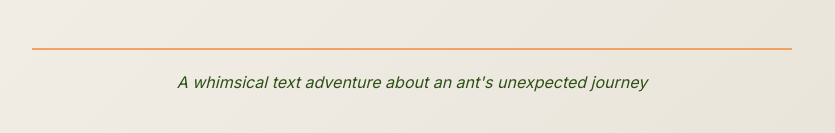
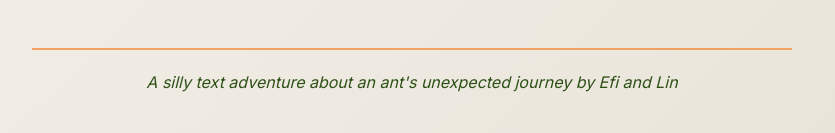
Before and after one commit to DevBidimosu/Devbidimosu.github.io, a plain HTML site: page bar_test5/index.html in a window 1280 px wide. Shown: the part 664-797 px from the top of the page, without its empty margins (228-1063 px from the left). Drawn offline with Linux system fonts and the light colour scheme.

Commit message:
Update index.html

```diff
--- a/bar_test5/index.html
+++ b/bar_test5/index.html
@@ -294,7 +294,7 @@
         </main>
 
         <footer class="game-footer">
-            <p>A whimsical text adventure about an ant's unexpected journey</p>
+            <p>A silly text adventure about an ant's unexpected journey by Efi and Lin</p>
         </footer>
     </div>
 
```
